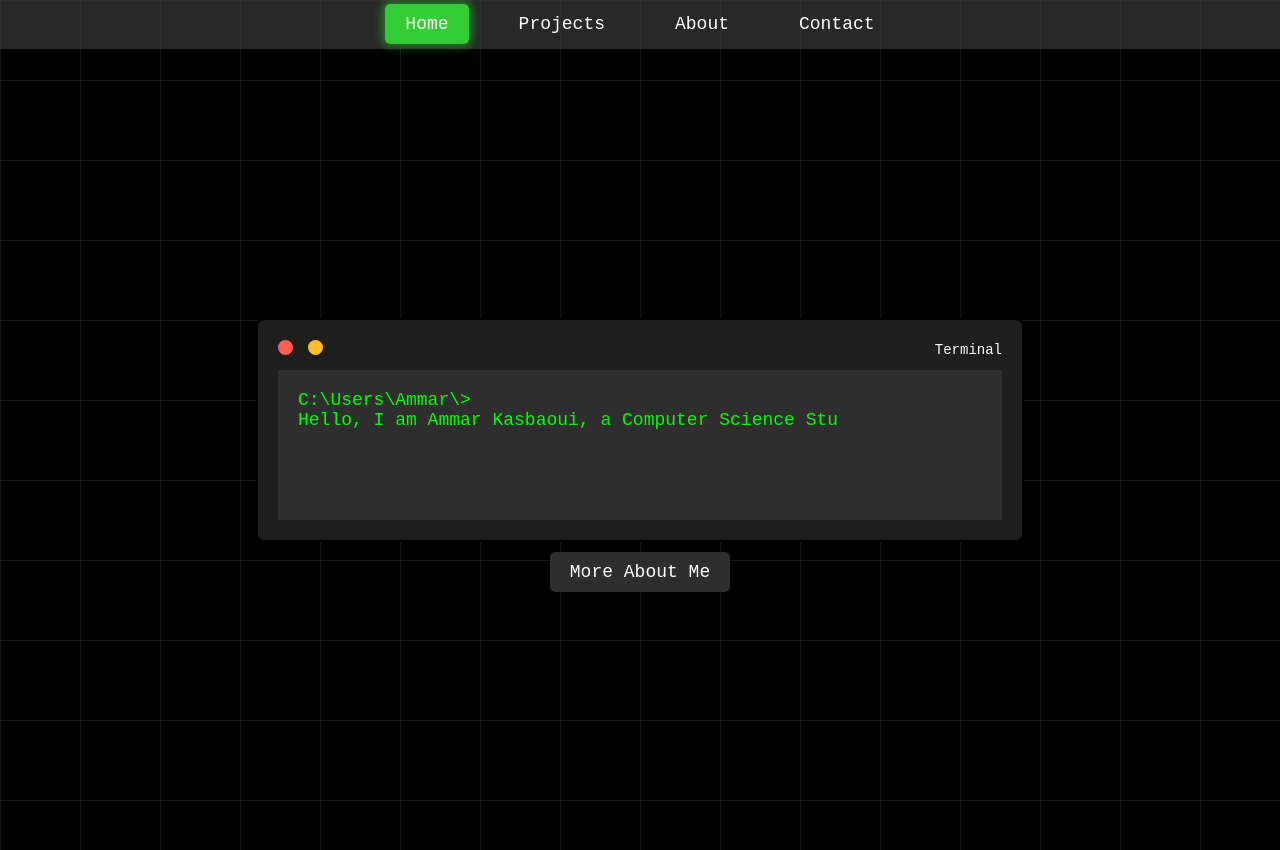
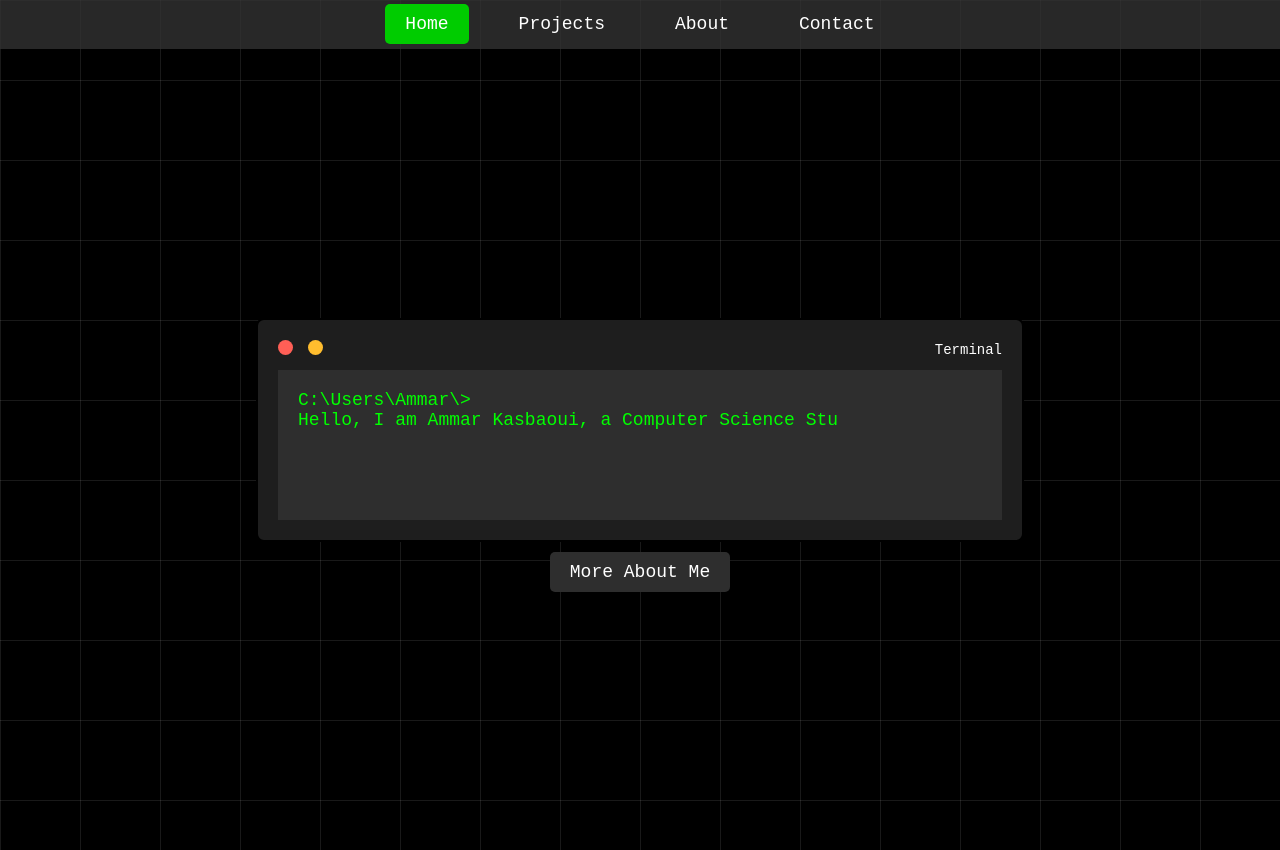
Before and after one commit to ammarkasbaoui17/portfolio, a plain HTML site: page index.html in a window 1280 px wide. In both pictures the pointer is over the link "Home". Drawn offline with Linux system fonts and the light colour scheme.

Commit message:
Update style.css

```diff
--- a/style.css
+++ b/style.css
@@ -43,14 +43,12 @@ nav ul li a {
   font-size: 18px;
   padding: 10px 20px;   /* Add some padding to make the links bigger */
   border-radius: 5px;   /* Rounded corners */
-    transition: background-color 0.3s ease, box-shadow 0.3s ease; /* Smooth transition for hover effect */
+  transition: background-color 0.4s ease, box-shadow 0.4s ease; /* Smooth transition for hover effect */
 }
 
-/* Softer hover effect: green glow and background change */
+/* Shine effect similar to "More About Me" button */
 nav ul li a:hover {
-    background-color: #32cd32; /* Softer lime-green background */
-    box-shadow: 0 0 10px 3px rgba(50, 205, 50, 0.5); /* Softer, more subtle green glow */
-    text-decoration: none; /* Remove underline */
+   background-color: #00cc00; /* Bright green background on hover */
 }
 
 /* Optional: For smaller screens, ensure navbar adjusts correctly */
```
Lines whose indentation alone changed are shown as unchanged.
